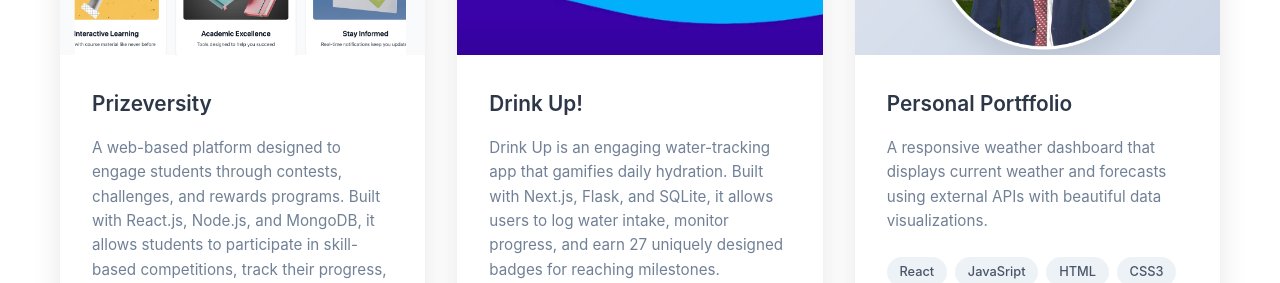
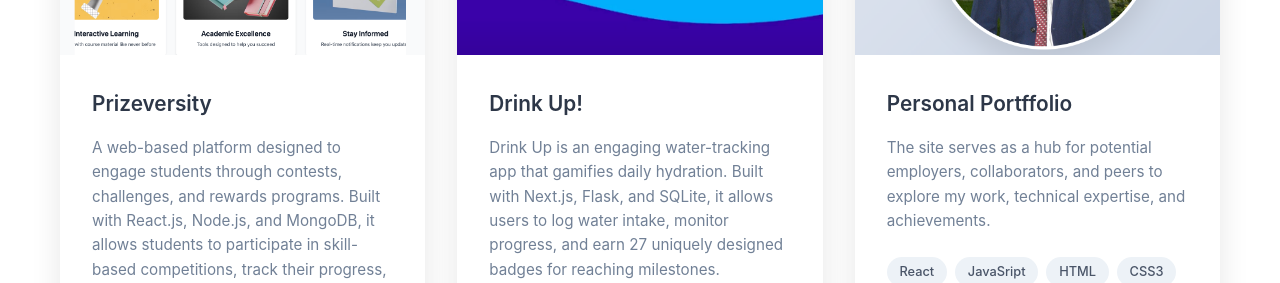
Before and after one commit to samaksh-arora/portfolio, a React (Create React App) app: page / in a window 1280 px wide. Shown: the part 5680-5963 px from the top of the page. Built offline with nearby package versions, Linux system fonts and the light colour scheme.

Commit message:
Update description for Personal Portfolio project

```diff
--- a/src/components/Projects.jsx
+++ b/src/components/Projects.jsx
@@ -25,7 +25,7 @@
     {
       id: 3,
       title: 'Personal Portffolio',
-      description: 'A responsive weather dashboard that displays current weather and forecasts using external APIs with beautiful data visualizations.',
+      description: ' The site serves as a hub for potential employers, collaborators, and peers to explore my work, technical expertise, and achievements.',
       image: '/portfolio.png',
       technologies: ['React', 'JavaSript', 'HTML', 'CSS3'],
       github: 'https://github.com/samaksh-arora/portfolio.git',
```
